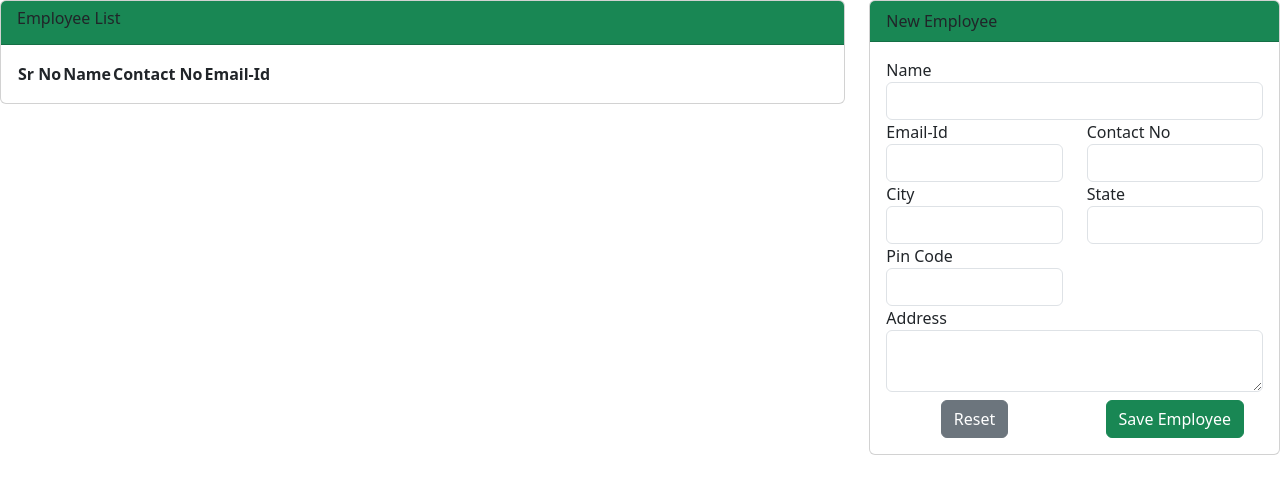
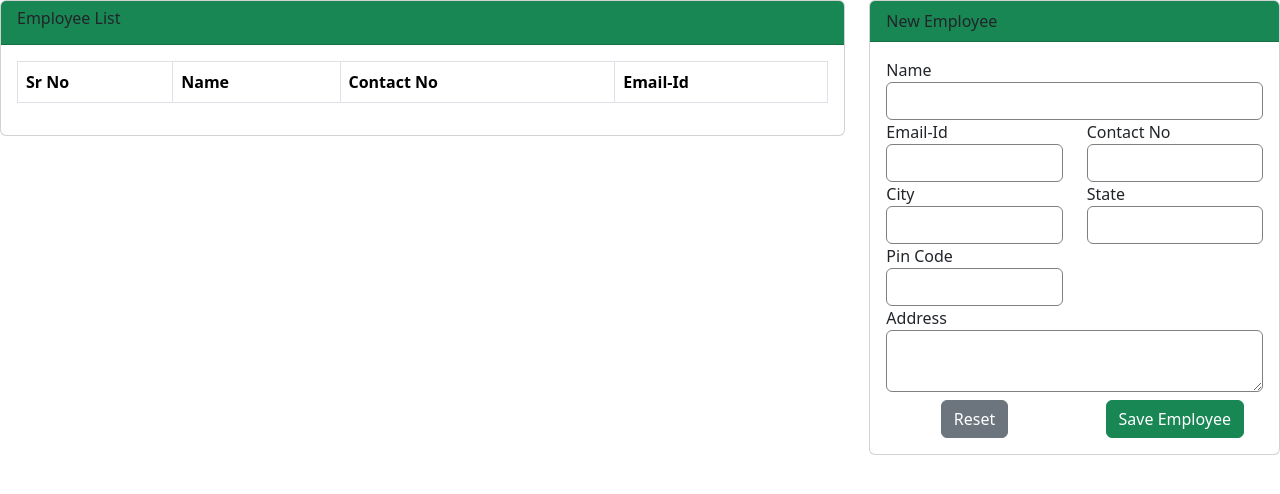
Before and after one commit to MTHP20/CRUD-App, an Angular app in the folder angular_18_crud/: page / in a window 1280 px wide. Shown: the top 494 px of the page. Built offline with nearby package versions, Linux system fonts and the light colour scheme.

Commit message:
Initalised Employee Object

```diff
--- a/angular_18_crud/src/app/app.component.css
+++ b/angular_18_crud/src/app/app.component.css
@@ -0,0 +1,4 @@
+
+.form-control {
+    border: 1px solid gray !important;
+}
--- a/angular_18_crud/src/app/app.component.html
+++ b/angular_18_crud/src/app/app.component.html
@@ -5,8 +5,9 @@
         <h6>Employee List</h6>
       </div>
       <div class="card-body">
+        <div class="row">
           <div class="col-12">
-          <table>
+            <table class="table table-bordered">
               <thead>
               <tr>
                   <th>Sr No</th>
@@ -19,6 +20,7 @@
 
              </tbody>
           </table>
+          </div>
         </div>
       </div>
       </div>
--- a/angular_18_crud/src/app/app.component.ts
+++ b/angular_18_crud/src/app/app.component.ts
@@ -1,13 +1,35 @@
 import { Component } from '@angular/core';
+import { FormControl, FormGroup, ReactiveFormsModule } from '@angular/forms';
 import { RouterOutlet } from '@angular/router';
+import { EmployeeModel } from './model/Employee';
 
 @Component({
   selector: 'app-root',
   standalone: true,
-  imports: [RouterOutlet],
+  imports: [RouterOutlet, ReactiveFormsModule],
   templateUrl: './app.component.html',
   styleUrl: './app.component.css'
 })
 export class AppComponent {
-  title = 'angular_18_crud';
+
+  employeeForm?: FormGroup;
+
+  employeeObj: EmployeeModel = new EmployeeModel();
+
+  constructor() {
+    this.createForm()
+  }
+
+  createForm() {
+    this.employeeForm = new FormGroup({
+      empid: new FormControl(this.employeeObj.empId),
+      name: new FormControl(this.employeeObj.name),
+      city: new FormControl(this.employeeObj.city),
+      address: new FormControl(this.employeeObj.address),
+      contactNo: new FormControl(this.employeeObj.contactNo),
+      emailID: new FormControl(this.employeeObj.emailID),
+      pinCode: new FormControl(this.employeeObj.pinCode),
+      state: new FormControl(this.employeeObj.state),
+    })
+  }
 }
```
Lines whose indentation alone changed are shown as unchanged.
